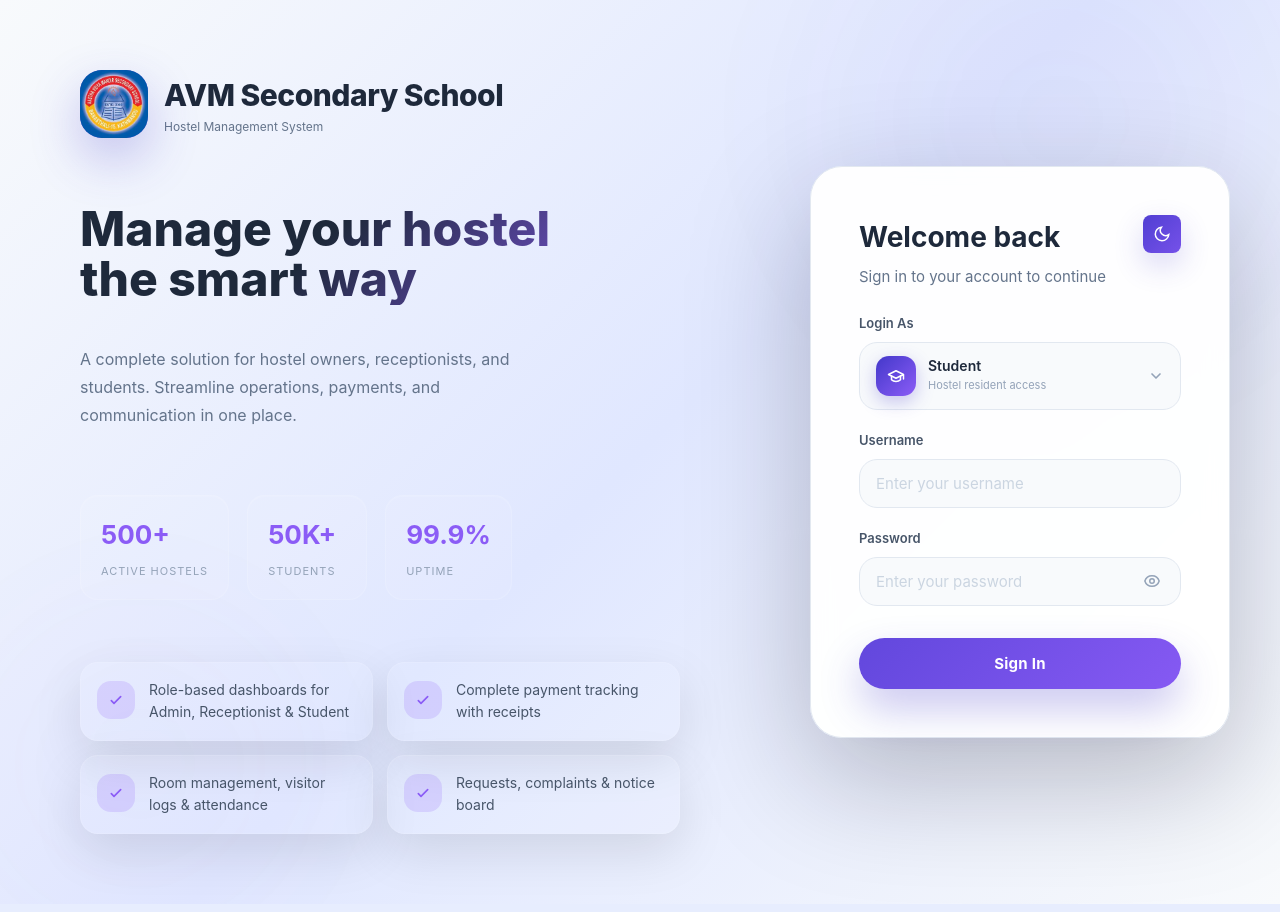
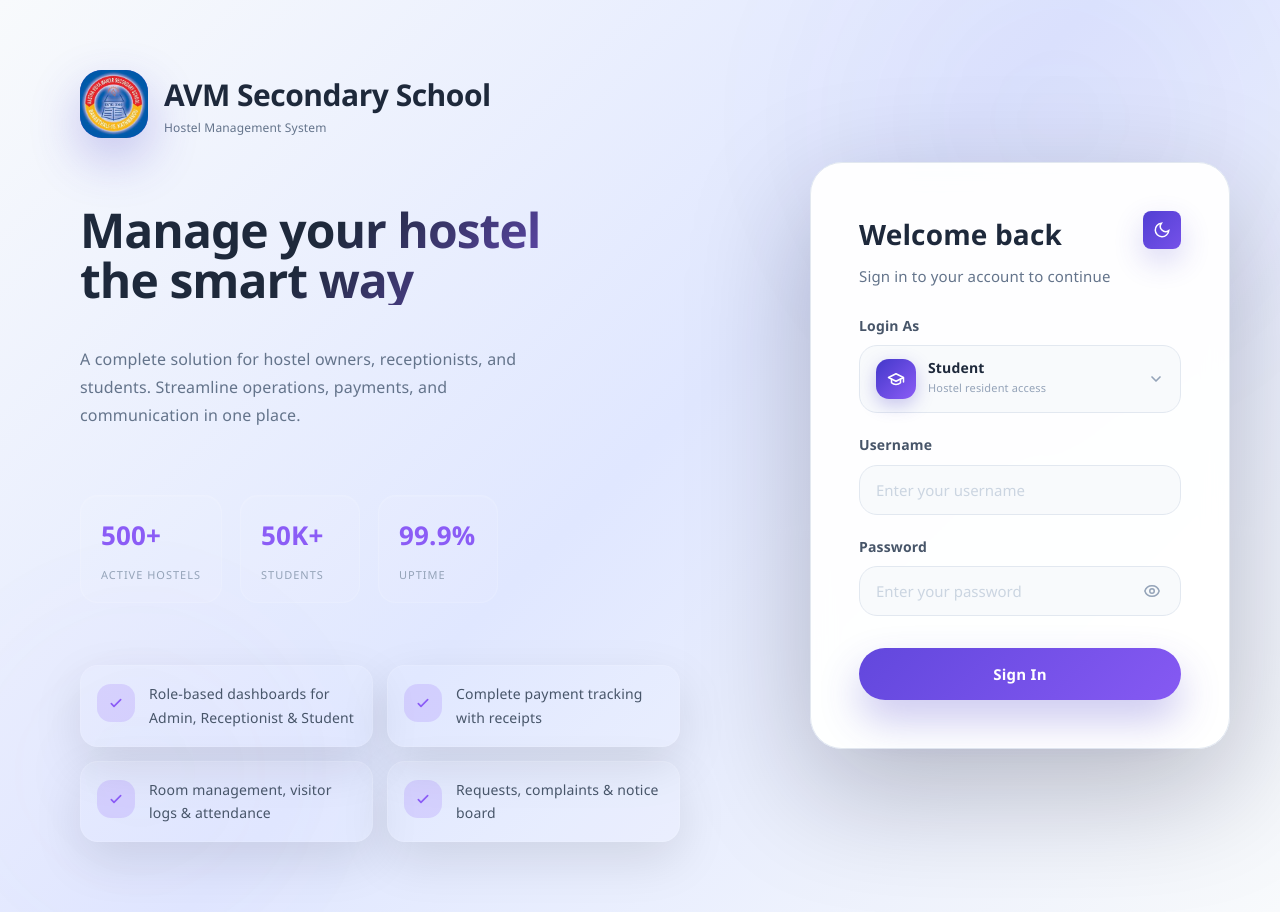
Before and after one commit to LC-PoH/Project-2, a PHP site: page /login.html in a window 1280 px wide. Run offline with PHP 8.4, Linux system fonts and the light colour scheme.

Commit message:
feat(styles): update typography and improve custom select styles for better UI

```diff
--- a/styles.css
+++ b/styles.css
@@ -2,7 +2,7 @@
    HOSTEL MANAGEMENT SYSTEM - MODERN STYLES
    ========================================== */
 
-@import url('https://fonts.googleapis.com/css2?family=Inter:wght@300;400;500;600;700;800&display=swap');
+@import url('https://fonts.googleapis.com/css2?family=Plus+Jakarta+Sans:wght@400;500;600;700;800&family=Sora:wght@500;600;700;800&display=swap');
 
 :root {
   --primary: #4338ca;
@@ -1317,3 +1329,100 @@ body.app-mobile .pwa-install-fab{
 ::-webkit-scrollbar-thumb:hover{background:var(--text-3)}
 .sidebar-nav::-webkit-scrollbar{width:3px}
 .sidebar-nav::-webkit-scrollbar-thumb{background:rgba(255,255,255,0.1)}
+
+/* ===== PREMIUM TYPOGRAPHY UPGRADE ===== */
+:root{
+  --font-ui: 'Plus Jakarta Sans', 'Segoe UI', Tahoma, Geneva, Verdana, sans-serif;
+  --font-display: 'Sora', 'Plus Jakarta Sans', 'Segoe UI', Tahoma, Geneva, Verdana, sans-serif;
+}
+
+body,
+input,
+select,
+textarea,
+button{
+  font-family:var(--font-ui)!important;
+}
+
+body{
+  font-size:16px;
+  line-height:1.68;
+  letter-spacing:0.01em;
+}
+
+.page-header-left h2,
+.login-headline,
+.card-title,
+.modal-title,
+.topbar-title,
+.sidebar-brand,
+.stat-value,
+.room-card-number,
+.profile-name{
+  font-family:var(--font-display)!important;
+  letter-spacing:-0.02em;
+}
+
+.sidebar-brand{font-size:17px;font-weight:700}
+.sidebar-brand-sub{font-size:11px}
+.nav-item{font-size:14.5px;font-weight:560}
+
+.topbar-title{font-size:21px;font-weight:700}
+.topbar-user-name{font-size:14px;font-weight:600}
+
+.page-header-left h2{font-size:34px;font-weight:760;line-height:1.12}
+.page-header-left p{font-size:15px;color:var(--text-2)}
+
+.card-title{font-size:18px;font-weight:700}
+.card-subtitle{font-size:14px;line-height:1.55}
+
+.stat-label{font-size:13.5px;font-weight:520}
+.stat-value{font-size:30px;font-weight:760}
+
+thead th{font-size:12px;font-weight:650;letter-spacing:0.08em}
+tbody td{font-size:14.5px;font-weight:500;line-height:1.55}
+.td-sub{font-size:12px}
+
+.btn{font-size:14px;font-weight:650;padding:10px 17px}
+.btn-sm{font-size:12.5px;padding:7px 11px}
+
+.form-label,
+.form-label-d{font-size:14px;font-weight:620}
+
+.input,
+select.input,
+textarea.input,
+.form-control,
+.search-box input,
+.topbar-search input{
+  font-size:15px;
+}
+
+.input,
+select.input,
+textarea.input,
+.form-control,
+select.filter-select,
+.custom-select-trigger{
+  min-height:44px;
+}
+
+.custom-select-option{font-size:14.5px;line-height:1.35}
+.badge{font-size:11.5px;font-weight:700;letter-spacing:0.06em}
+
+.notice-title{font-size:15px}
+.notice-body{font-size:14px;line-height:1.65}
+.activity-text{font-size:14px;line-height:1.6}
+
+@media(max-width:768px){
+  body{font-size:15px;line-height:1.62}
+  .page-header-left h2{font-size:30px}
+  .topbar-title{font-size:19px}
+  .card-title{font-size:17px}
+  .input,
+  select.input,
+  textarea.input,
+  .form-control,
+  .custom-select-trigger{font-size:14px;min-height:42px}
+  tbody td{font-size:14px}
+}
```
Also changed, not shown: other parts of styles.css (+27 -15 lines).
